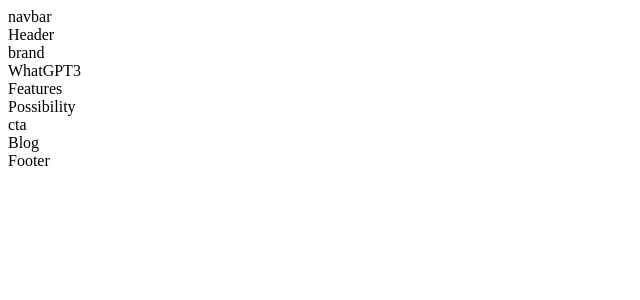
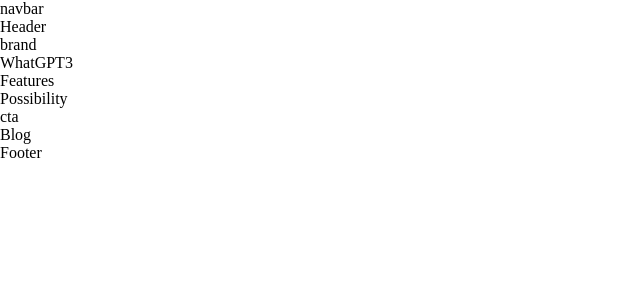
Before and after one commit to KevinKipkoechMutai/react-refresher-UI, a React (Create React App) app: page / in a window 1280 px wide. Shown: the top 300 px of the page, without its empty margins (0-640 px from the left). Built offline with nearby package versions, Linux system fonts and the light colour scheme.

Commit message:
main styles

```diff
--- /dev/null
+++ b/src/App.css
@@ -0,0 +1,10 @@
+* {
+    box-sizing: border-box;
+    padding: 0;
+    margin: 0;
+    scroll-behavior: smooth;
+}
+
+body {
+    background: var(--color-bg);
+}
--- a/src/App.js
+++ b/src/App.js
@@ -1,5 +1,5 @@
 import React from 'react'
-
+import './App.css'
 import { Blog, Footer, Features, Header, Possibility, WhatGPT3 } from './containers'
 import { CTA, Brand, Navbar } from './components'
 
--- /dev/null
+++ b/src/index.css
@@ -0,0 +1,14 @@
+@import url("https://fonts.googleapis.com/css2?family=Manrope:wght@200;300;400;500;600;700;800&display=swap");
+
+:root {
+    --font-family: "Manrope", sans-serif;
+
+    --gradient-text: linear-gradient(89.97deg, #AE67FA 1.84%, #f49867 102.67%);
+    --gradient-bar: linear-gradient(103.22deg, #AE67FA -13.86%, #F49867 99.55%);
+
+    --color-bg: #040C18;
+    --color-footer: #031B34;
+    --color-blog: #042C54;
+    --color-text: #81AFDD;
+    --color-subtext: #FF8A71;
+}
```
